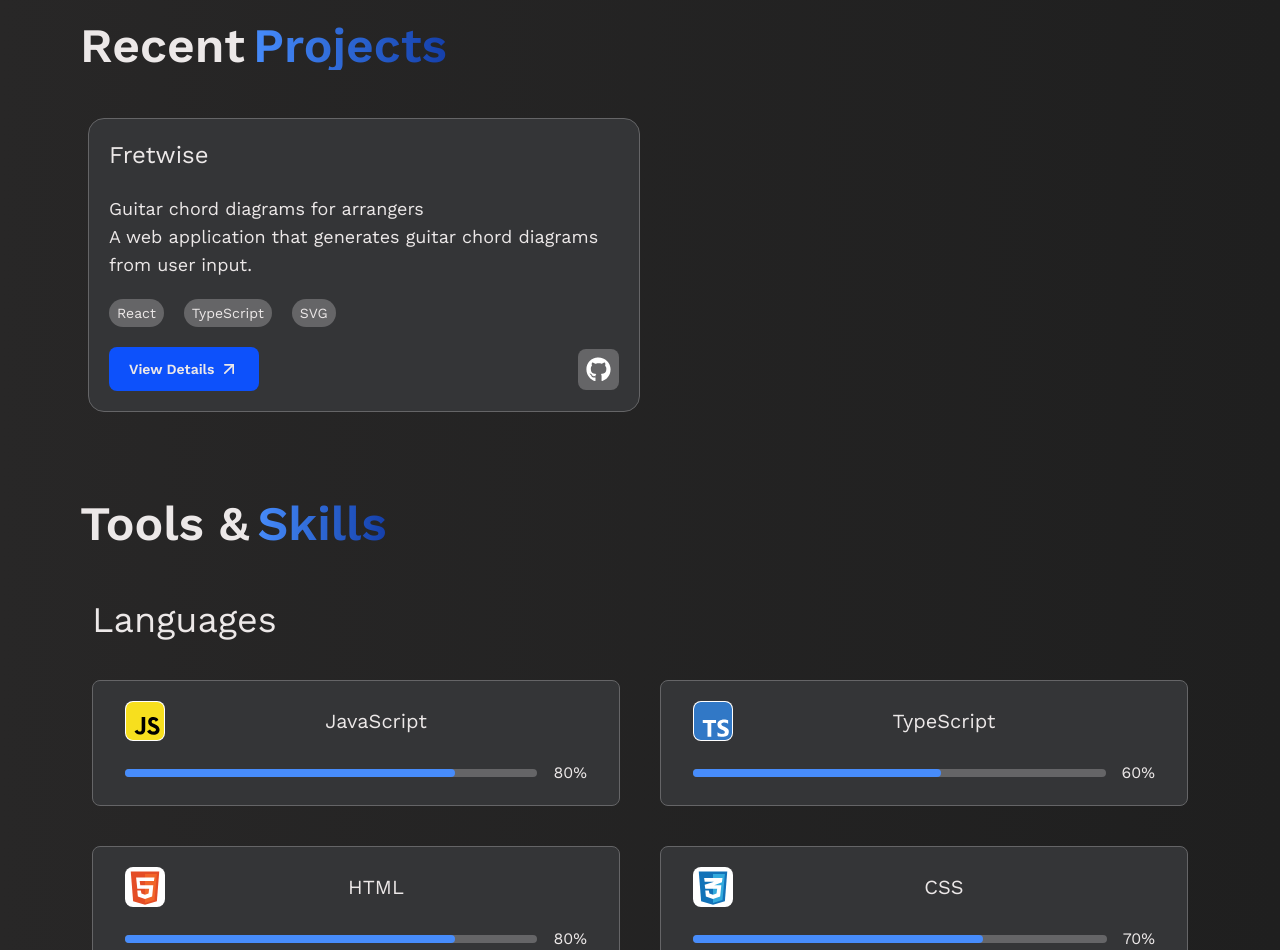
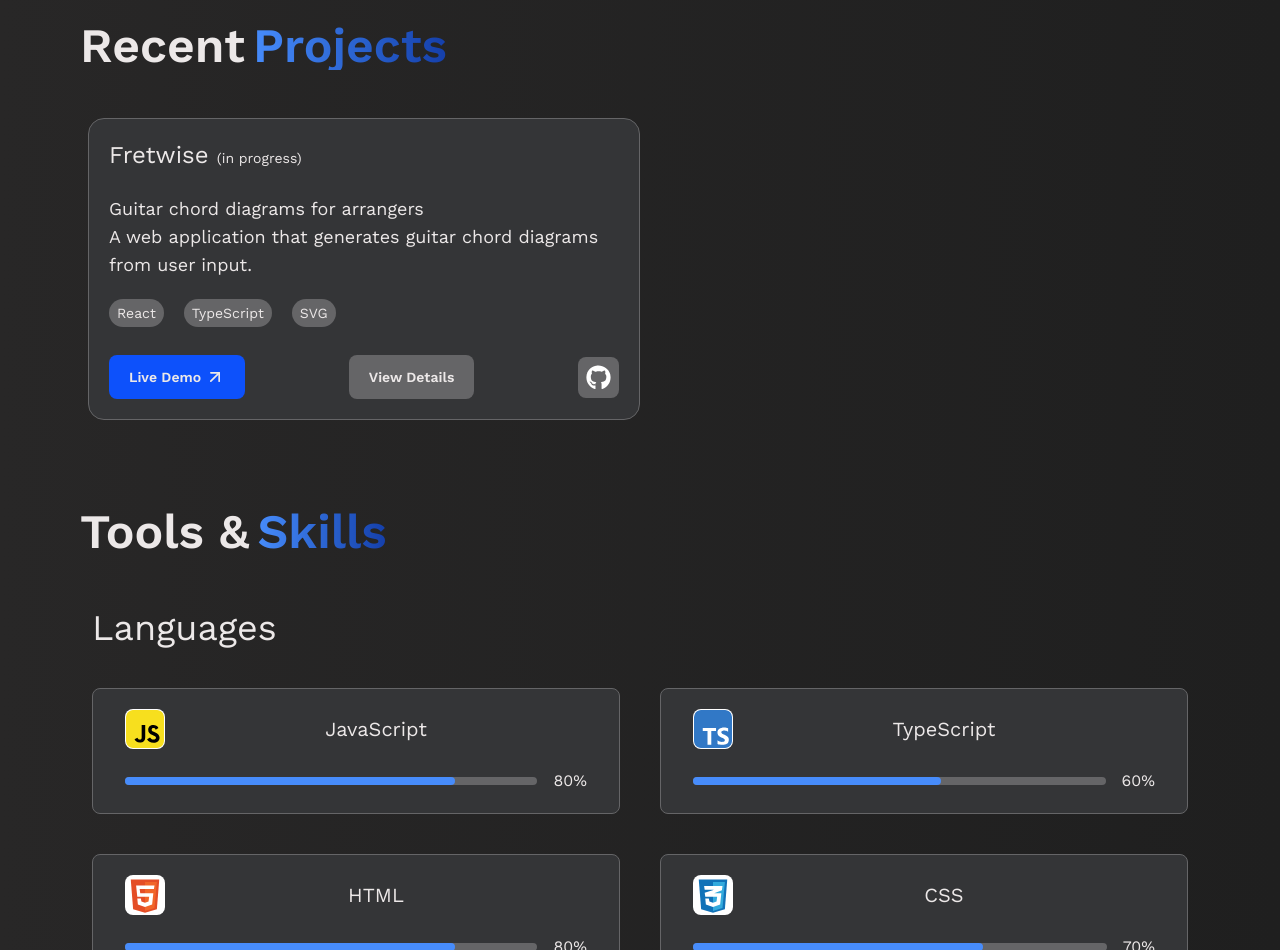
Before and after one commit to MarcSmg/personal-portfolio, a React (Vite) app: page / in a window 1280 px wide. Shown: the part 1220-2170 px from the top of the page. Built offline with nearby package versions, Linux system fonts and the light colour scheme.

Commit message:
feat: completed fretwise project card

```diff
--- a/src/components/project/ProjectCard.tsx
+++ b/src/components/project/ProjectCard.tsx
@@ -8,8 +8,14 @@ interface ProjectProps {
   project: ProjectContent
 }
 
-const ProjectCard = ({project} : ProjectProps) => {
-  const {ref, isVisible} = useInView();
+const statuses = {
+  "planned": "planned",
+  "in-progress": "in progress",
+  "completed": "Completed"
+};
+
+const ProjectCard = ({ project }: ProjectProps) => {
+  const { ref, isVisible } = useInView();
   return (
     <div ref={ref} className={`
           ${isVisible ? 'animate-fade-in-up' : 'translate-y-20'}
@@ -22,7 +28,7 @@ const ProjectCard = ({project} : ProjectProps) => {
       <div></div>
       <div className="flex flex-col gap-2">
         <div>
-            <h3>{project.name}</h3>
+          <h3>{project.name} <span className="text-sm">({statuses[project.status]})</span></h3>
           <br />
           <p>{project.headline}</p>
           <p>{project.description}</p>
@@ -32,10 +38,21 @@ const ProjectCard = ({project} : ProjectProps) => {
           {project.tech.map((t) => <span className="bg-brand-muted px-2
              py-1 rounded-full text-sm" key={t}>{t}</span>)}
         </div>
+
+        <div>
+
+        </div>
+
         <div className="flex items-center justify-between">
-            <Button variant="primary" styles=" flex gap-1 text-sm font-semibold px-5 py-3 transition">View Details<ArrowUpRight size={20} /> </Button>
+
+          <a href={project.links?.live} target="_blank">
+            <Button variant="primary" styles=" flex gap-1 text-sm font-semibold px-5 py-3 transition">Live Demo<ArrowUpRight size={20} /> </Button>
+          </a>
+
+          <Button variant="secondary" styles=" flex gap-1 text-sm font-semibold px-5 py-3 transition">View Details</Button>
+
           <a href={project.links?.github} target="_blank">
-              <Button variant="secondary" styles=" p-2 hover:brightness-120 transition"><FaGithub className="fill-white" size={25}/></Button>
+            <Button variant="secondary" styles=" p-2 hover:brightness-120 transition"><FaGithub className="fill-white" size={25} /></Button>
           </a>
         </div>
 
--- a/src/content/en/projects.ts
+++ b/src/content/en/projects.ts
@@ -20,9 +20,10 @@ export const projectsContent: ProjectContent[] = [
             Fretwise is being developed as a full-stack React application,
             with particular attention to UI clarity, performance, and the correctness of musical logic.
         `,
-        status: "planned",
+        status: "in-progress",
         links: {
             github: "https://github.com/MarcSmg/fret-wise",
+            live: "https://fret-wise.vercel.app"
         }
     },
 ];
```
Lines whose indentation alone changed are shown as unchanged.
